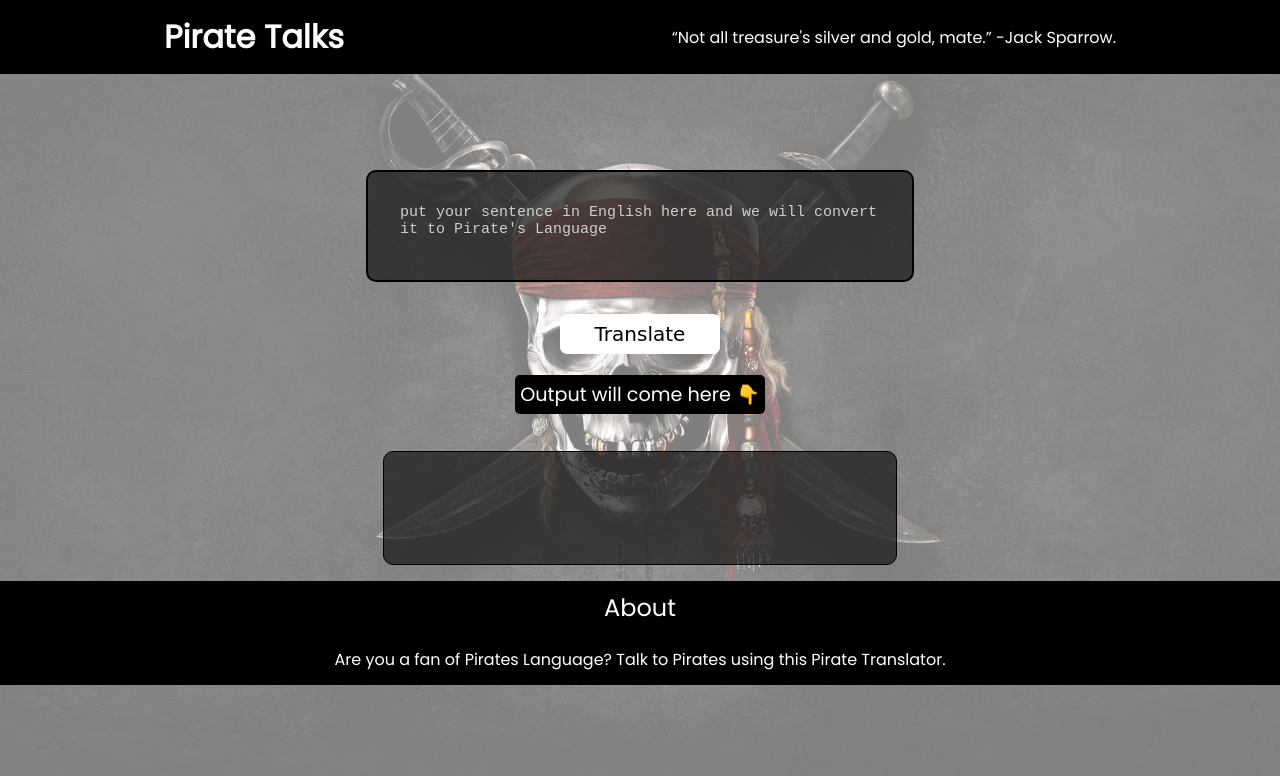
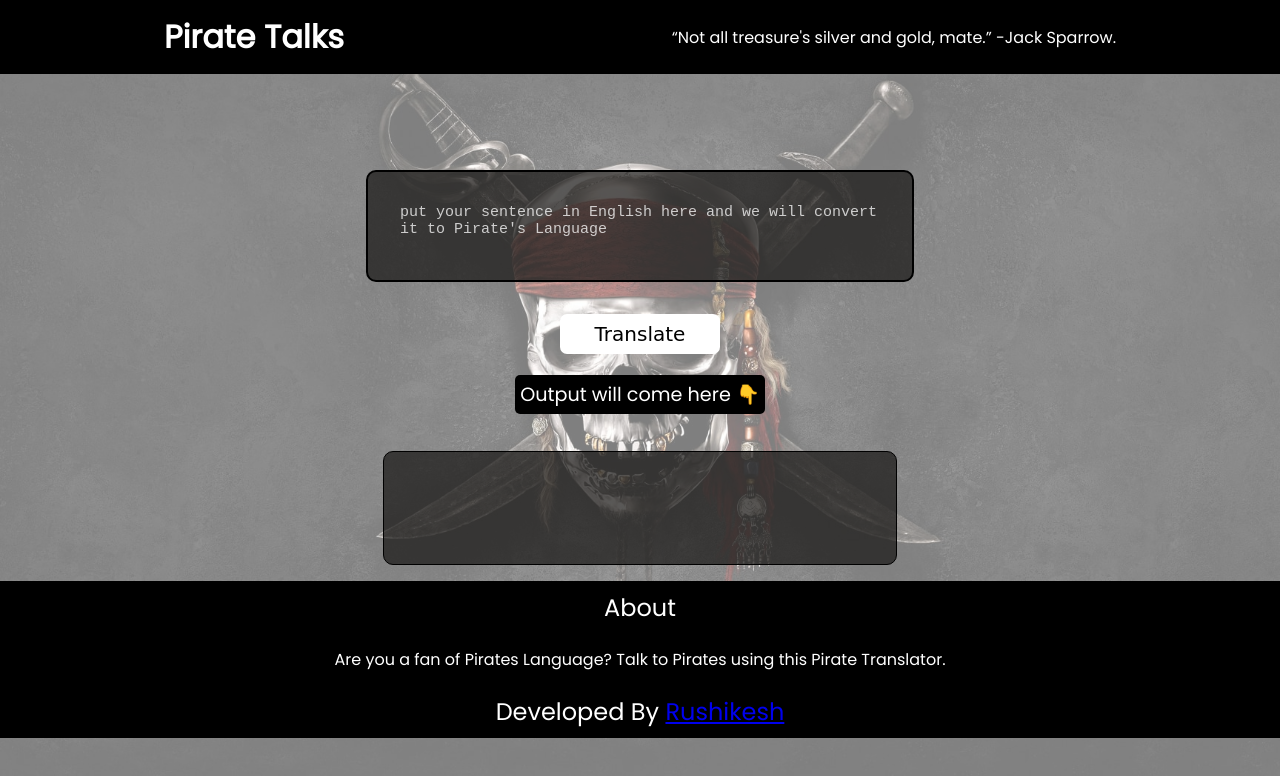
Before and after one commit to rushikesh1799/mark07-pirateTranslator, a plain HTML site: page index.html in a window 1280 px wide. Drawn offline with Linux system fonts and the light colour scheme.

Commit message:
Update index.html
Added Portfolio link in footer

```diff
--- a/index.html
+++ b/index.html
@@ -32,6 +32,10 @@
             Are you a fan of Pirates Language? Talk to Pirates using this Pirate
             Translator.
           </p>
+          <p class="footer-text">
+            Developed By
+            <a href="https://rushikeshbunge-portfolio.netlify.app/" className="link" target="_blank"> Rushikesh </a>
+          </p>
         </footer>
       </div>
     </div>
```
